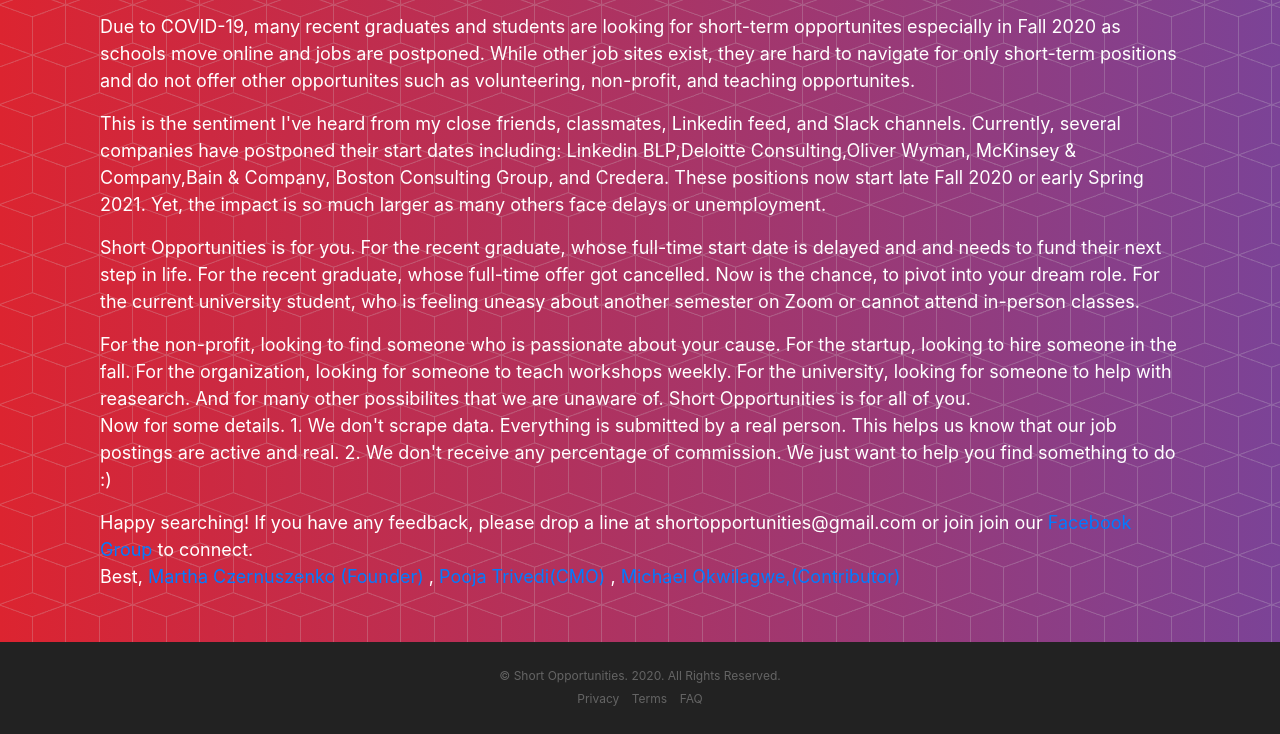
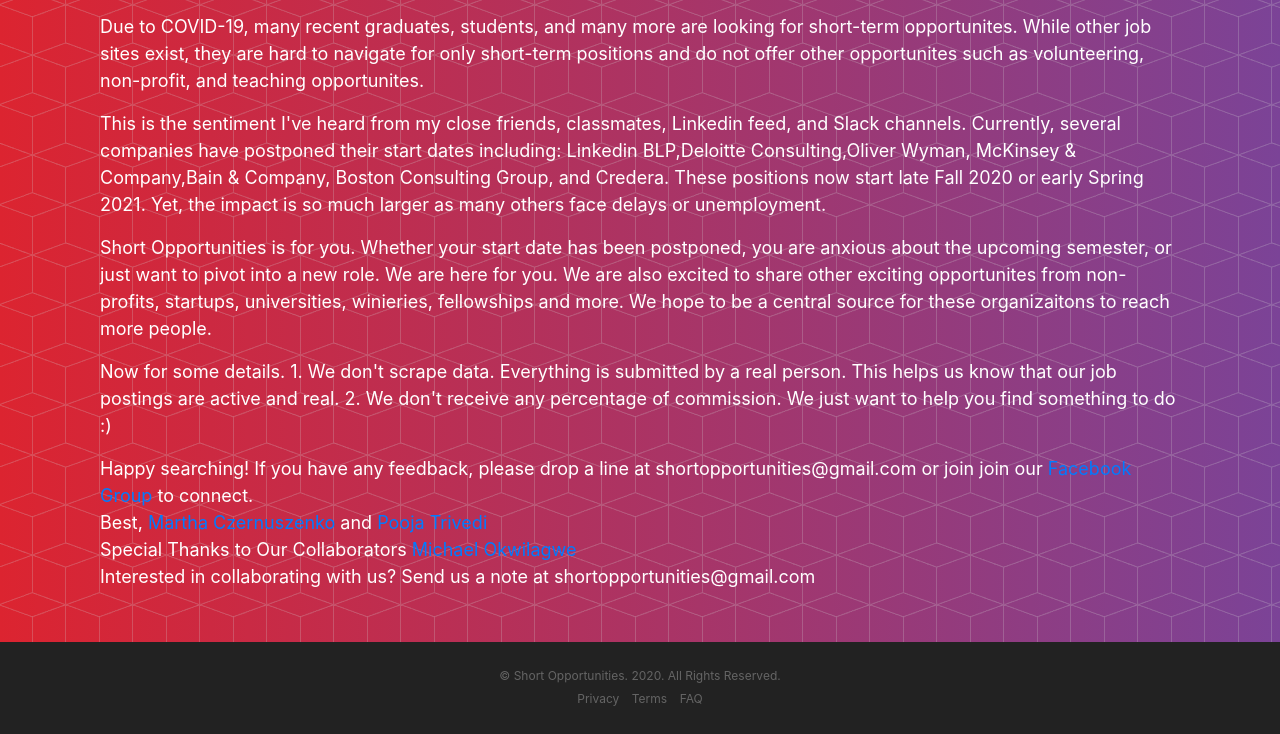
Before and after one commit to Marthacz/fall2020, a website with bundled scripts: page about.html in a window 1280 px wide. Shown: the part 158-892 px from the top of the page. Built offline with nearby package versions, Linux system fonts and the light colour scheme; a web font is replaced by a local one.

Commit message:
new about

```diff
--- a/about.html
+++ b/about.html
@@ -87,8 +87,8 @@
         <br>
         <div class="boxed">
           <h1>About <span>Short Opportunities</span></h1>
-                    <p>Don't spend hours searching for something to do. Find the right opportunities here. </p>
-                    <p class="about-paddingB">Due to COVID-19, many recent graduates and students are looking for short-term opportunites especially in Fall 2020 as schools move online and jobs are postponed.
+                    <p>Don't spend hours searching for something to do. Find the right opportunities here during a gap time. </p>
+                    <p class="about-paddingB">Due to COVID-19, many recent graduates, students, and many more are looking for short-term opportunites.
                       While other job sites exist, they are hard to navigate for only short-term positions and do not offer other opportunites such as volunteering, non-profit, and teaching opportunites.
                       <p>
                       This is the sentiment I've heard from my close friends, classmates, Linkedin feed, and Slack channels.
@@ -97,29 +97,20 @@
                       <br>
 
                       <p>
-                      Short Opportunities is for you.
-                      For the recent graduate, whose full-time start date is delayed and and needs to fund their next step in life.
-                      For the recent graduate, whose full-time offer got cancelled. Now is the chance, to pivot into your dream role.
-                      For the current university student, who is feeling uneasy about another semester on Zoom or cannot attend in-person classes.
-
-                      <br>
+                      Short Opportunities is for you. Whether your start date has been postponed, you are anxious about the upcoming semester, or just want to pivot into a new role. We are here for you. We are also excited to share other exciting opportunites
+                      from non-profits, startups, universities, winieries, fellowships and more. We hope to be a central source for these organizaitons to reach more people.
                       <p>
-                      For the non-profit, looking to find someone who is passionate about your cause.
-                      For the startup, looking to hire someone in the fall.
-                      For the organization, looking for someone to teach workshops weekly.
-                      For the university, looking for someone to help with reasearch.
-                      And for many other possibilites that we are unaware of.
-
-                      Short Opportunities is for all of you.
-                    <br>
                     Now for some details.
                      1. We don't scrape data. Everything is submitted by a real person. This helps us know that our job postings are active and real.
                      2. We don't receive any percentage of commission. We just want to help you find something to do :)
-                     <br>
                      <p>
                      Happy searching! If you have any feedback, please drop a line at shortopportunities@gmail.com or join join our <a href = "https://www.facebook.com/groups/192694118838088/"> Facebook Group </a> to connect.
                      <br>
-                    Best, <a href = "https://www.linkedin.com/in/marthaczernuszenko/"> Martha Czernuszenko (Founder) </a>, <a href = "https://www.linkedin.com/in/poojatrivedi98/"> Pooja Trivedi(CMO) </a>, <a href = "https://www.linkedin.com/in/michael-okwilagwe/"> Michael Okwilagwe,(Contributor) </a>
+                    Best, <a href = "https://www.linkedin.com/in/marthaczernuszenko/"> Martha Czernuszenko  </a> and <a href = "https://www.linkedin.com/in/poojatrivedi98/"> Pooja Trivedi </a>
+                    <br>
+                    Special Thanks to Our Collaborators <a href = "https://www.linkedin.com/in/michael-okwilagwe/"> Michael Okwilagwe </a>
+                    <br>
+                    Interested in collaborating with us? Send us a note at shortopportunities@gmail.com
                     </p>
 
   </div>
```
